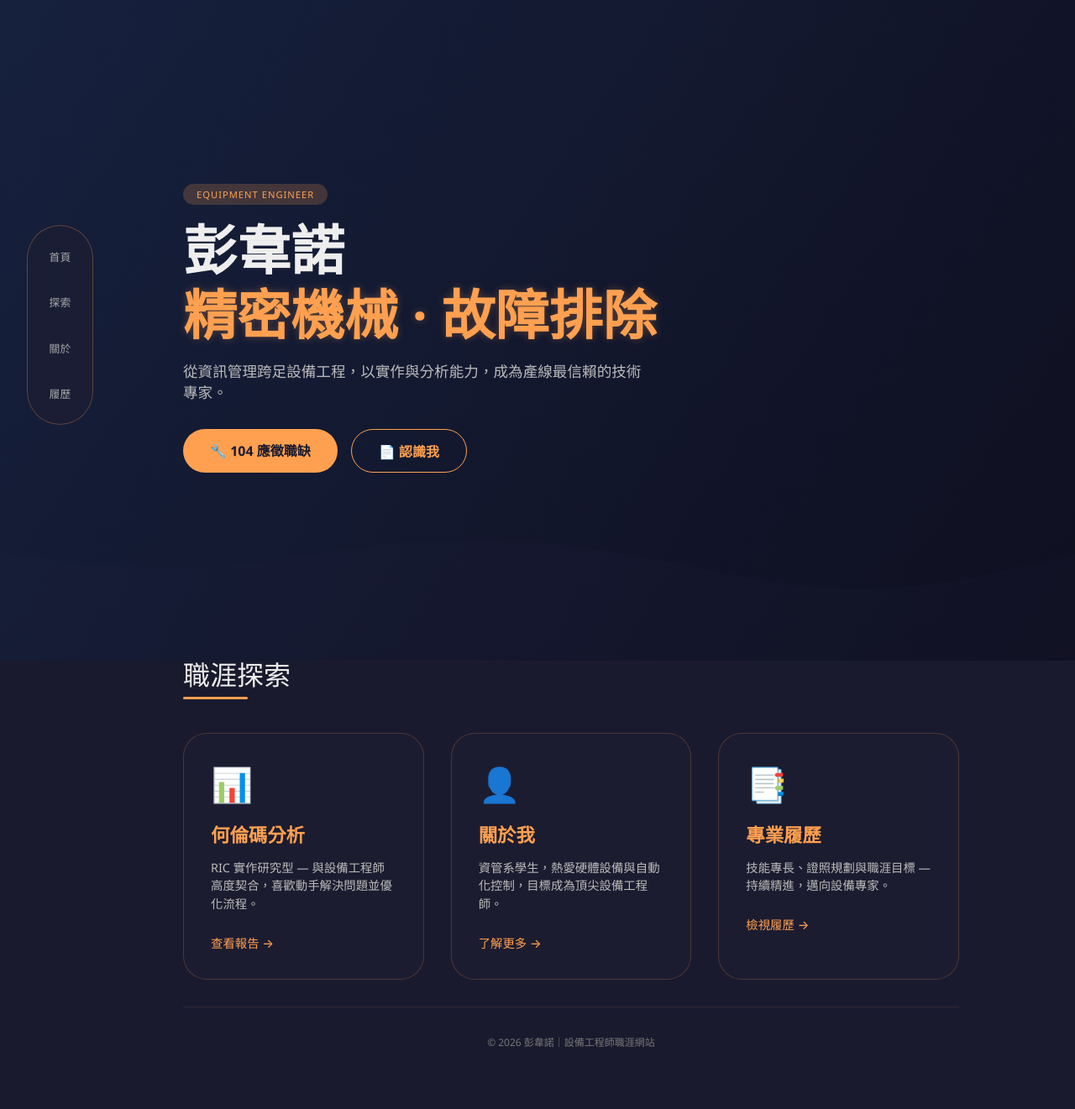
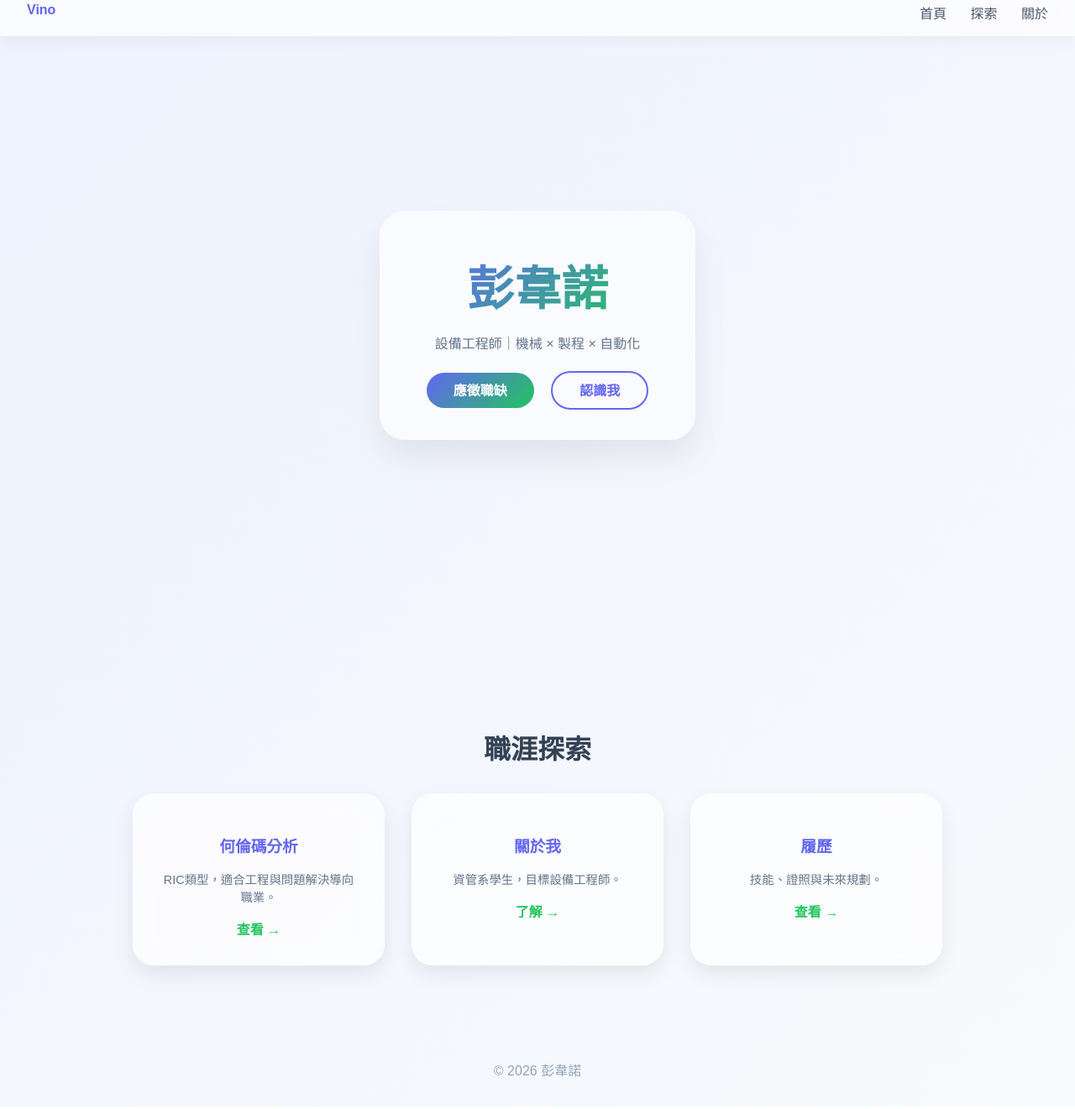
Before and after one commit to vinopeng95-dev/mis-career-website, a plain HTML site: page index.html in a window 1280 px wide. Shown: the part 13-1334 px from the top of the page at 84% size. Drawn offline with Linux system fonts and the light colour scheme.

Commit message:
Update index.html

```diff
--- a/index.html
+++ b/index.html
@@ -4,6 +4,7 @@
 <meta charset="UTF-8">
 <meta name="viewport" content="width=device-width, initial-scale=1.0">
 <title>彭韋諾｜設備工程師</title>
+
 <style>
 * {
     margin: 0;
@@ -12,302 +13,212 @@
 }
 
 body {
-    font-family: 'Segoe UI', 'Noto Sans TC', system-ui, -apple-system, sans-serif;
-    background: #1a1a2e;
-    color: #eee;
+    font-family: 'Noto Sans TC', sans-serif;
+    background: linear-gradient(135deg, #eef2ff, #f8fafc);
+    color: #1e293b;
 }
 
-/* 動態波浪背景 */
-.wave-bg {
+/* NAV */
+nav {
     position: fixed;
-    bottom: 0;
-    left: 0;
     width: 100%;
-    height: 100%;
-    z-index: -2;
-    background: linear-gradient(125deg, #16213e 0%, #0f0f1f 100%);
+    display: flex;
+    justify-content: space-between;
+    padding: 1rem 2rem;
+    background: rgba(255,255,255,0.7);
+    backdrop-filter: blur(10px);
+    box-shadow: 0 4px 20px rgba(0,0,0,0.05);
 }
 
-.wave-bg svg {
-    position: absolute;
-    bottom: 0;
-    left: 0;
-    width: 100%;
-    height: 40%;
-    opacity: 0.25;
-}
-
-/* 導航 - 側邊垂直式 */
-nav {
-    position: fixed;
-    left: 2rem;
-    top: 50%;
-    transform: translateY(-50%);
-    display: flex;
-    flex-direction: column;
-    gap: 1.2rem;
-    z-index: 100;
-    background: rgba(30, 30, 50, 0.6);
-    backdrop-filter: blur(12px);
-    padding: 1.2rem 0.8rem;
-    border-radius: 60px;
-    border: 1px solid rgba(255, 160, 80, 0.3);
+nav .logo {
+    font-weight: bold;
+    color: #6366f1;
 }
 
 nav a {
-    color: #aaa;
+    margin-left: 1.5rem;
     text-decoration: none;
-    font-size: 0.8rem;
-    writing-mode: horizontal-tb;
-    padding: 0.5rem 0.8rem;
-    border-radius: 40px;
-    transition: 0.25s;
-    text-align: center;
-    font-weight: 500;
+    color: #475569;
+    transition: 0.3s;
 }
 
 nav a:hover {
-    color: #ffa050;
-    background: rgba(255, 160, 80, 0.15);
+    color: #6366f1;
 }
 
-/* 主內容 */
-.main {
-    max-width: 1100px;
-    margin: 0 auto;
-    padding: 4rem 3rem 4rem 8rem;
+/* HERO */
+.hero {
+    min-height: 100vh;
+    display: flex;
+    align-items: center;
+    justify-content: center;
+    padding: 2rem;
 }
 
-/* Hero 區塊 */
-.hero {
-    min-height: 85vh;
-    display: flex;
-    flex-direction: column;
-    justify-content: center;
-}
-
-.hero-badge {
-    background: rgba(255, 160, 80, 0.2);
-    display: inline-block;
-    padding: 0.3rem 1rem;
-    border-radius: 40px;
-    font-size: 0.7rem;
-    color: #ffa050;
-    letter-spacing: 1px;
-    margin-bottom: 1rem;
-    width: fit-content;
+.hero-box {
+    background: rgba(255,255,255,0.6);
+    backdrop-filter: blur(20px);
+    border-radius: 30px;
+    padding: 3rem;
+    text-align: center;
+    box-shadow: 0 20px 40px rgba(0,0,0,0.08);
 }
 
 .hero h1 {
-    font-size: 4rem;
-    font-weight: 800;
-    line-height: 1.2;
-    margin-bottom: 1rem;
+    font-size: 3.5rem;
+    background: linear-gradient(135deg, #6366f1, #22c55e);
+    -webkit-background-clip: text;
+    color: transparent;
 }
 
-.hero h1 span {
-    color: #ffa050;
-    text-shadow: 0 0 10px rgba(255, 160, 80, 0.3);
+.hero p {
+    margin: 1rem 0 2rem;
+    color: #64748b;
 }
 
-.hero-desc {
-    font-size: 1.1rem;
-    color: #bbb;
-    max-width: 550px;
-    margin-bottom: 2rem;
+/* BUTTON */
+.btn {
+    padding: 0.8rem 2rem;
+    border-radius: 50px;
+    margin: 0 0.5rem;
+    text-decoration: none;
+    font-weight: bold;
+    transition: 0.3s;
 }
 
-.btn-group {
+.btn-primary {
+    background: linear-gradient(135deg, #6366f1, #22c55e);
+    color: white;
+}
+
+.btn-primary:hover {
+    transform: translateY(-3px);
+    box-shadow: 0 10px 20px rgba(99,102,241,0.3);
+}
+
+.btn-outline {
+    border: 2px solid #6366f1;
+    color: #6366f1;
+}
+
+.btn-outline:hover {
+    background: #6366f1;
+    color: white;
+}
+
+/* SECTION */
+.section {
+    padding: 5rem 2rem;
+    text-align: center;
+}
+
+.section h2 {
+    font-size: 2rem;
+    margin-bottom: 2rem;
+    color: #334155;
+}
+
+/* CARDS */
+.cards {
     display: flex;
-    gap: 1rem;
+    gap: 2rem;
+    justify-content: center;
     flex-wrap: wrap;
 }
 
-.btn {
-    padding: 0.8rem 2rem;
-    border-radius: 50px;
-    text-decoration: none;
-    font-weight: 600;
-    transition: 0.25s;
-}
-
-.btn-primary {
-    background: #ffa050;
-    color: #1a1a2e;
-    border: none;
-}
-
-.btn-primary:hover {
-    background: #ff8c2a;
-    transform: translateY(-2px);
-    box-shadow: 0 8px 20px rgba(255, 160, 80, 0.3);
-}
-
-.btn-outline {
-    border: 1.5px solid #ffa050;
-    color: #ffa050;
-    background: transparent;
-}
-
-.btn-outline:hover {
-    background: rgba(255, 160, 80, 0.1);
-    transform: translateY(-2px);
-}
-
-/* 卡片區 */
-.section-title {
-    font-size: 2rem;
-    margin: 3rem 0 2rem;
-    position: relative;
-    display: inline-block;
-}
-
-.section-title::after {
-    content: '';
-    position: absolute;
-    bottom: -8px;
-    left: 0;
-    width: 60%;
-    height: 3px;
-    background: #ffa050;
-    border-radius: 3px;
-}
-
-.cards {
-    display: grid;
-    grid-template-columns: repeat(auto-fit, minmax(280px, 1fr));
-    gap: 2rem;
-    margin-top: 1rem;
-}
-
 .card {
-    background: rgba(30, 30, 50, 0.7);
-    backdrop-filter: blur(8px);
-    border-radius: 28px;
+    width: 300px;
     padding: 2rem;
-    border: 1px solid rgba(255, 160, 80, 0.2);
+    border-radius: 25px;
+    background: rgba(255,255,255,0.7);
+    backdrop-filter: blur(15px);
+    box-shadow: 0 10px 25px rgba(0,0,0,0.08);
     transition: 0.3s;
 }
 
 .card:hover {
-    transform: translateY(-8px);
-    border-color: rgba(255, 160, 80, 0.6);
-    background: rgba(40, 40, 65, 0.8);
-}
-
-.card-icon {
-    font-size: 2.5rem;
-    margin-bottom: 1rem;
+    transform: translateY(-10px) scale(1.03);
 }
 
 .card h3 {
-    font-size: 1.4rem;
-    margin-bottom: 0.8rem;
-    color: #ffa050;
+    color: #6366f1;
+    margin: 1rem 0;
 }
 
 .card p {
-    color: #bbb;
-    line-height: 1.5;
-    margin-bottom: 1.5rem;
     font-size: 0.9rem;
+    color: #64748b;
 }
 
-.card-link {
-    display: inline-flex;
-    align-items: center;
-    gap: 0.5rem;
-    color: #ffa050;
+.card a {
+    display: inline-block;
+    margin-top: 1rem;
+    color: #22c55e;
     text-decoration: none;
-    font-weight: 500;
-    font-size: 0.9rem;
+    font-weight: bold;
 }
 
-.card-link:hover {
-    gap: 0.8rem;
-}
-
+/* FOOTER */
 footer {
     text-align: center;
     padding: 2rem;
-    color: #777;
-    font-size: 0.75rem;
-    border-top: 1px solid rgba(255, 160, 80, 0.1);
-    margin-top: 2rem;
+    color: #94a3b8;
 }
 
-@media (max-width: 768px) {
-    nav {
-        position: fixed;
-        bottom: 1rem;
-        top: auto;
-        left: 50%;
-        transform: translateX(-50%);
-        flex-direction: row;
-        background: rgba(30, 30, 50, 0.9);
-        padding: 0.5rem 1rem;
-        gap: 0.5rem;
-    }
-    .main {
-        padding: 2rem 1.5rem;
-    }
-    .hero h1 {
-        font-size: 2.5rem;
-    }
+/* RWD */
+@media(max-width:768px){
+    .hero h1 { font-size: 2.2rem; }
 }
 </style>
 </head>
+
 <body>
 
-<div class="wave-bg">
-    <svg viewBox="0 0 1440 320" preserveAspectRatio="none">
-        <path fill="#2a2a4a" fill-opacity="0.4" d="M0,192L48,197.3C96,203,192,213,288,208C384,203,480,181,576,176C672,171,768,181,864,197.3C960,213,1056,235,1152,234.7C1248,235,1344,213,1392,202.7L1440,192L1440,320L1392,320C1344,320,1248,320,1152,320C1056,320,960,320,864,320C768,320,672,320,576,320C480,320,384,320,288,320C192,320,96,320,48,320L0,320Z"></path>
-    </svg>
-</div>
-
 <nav>
-    <a href="#home">首頁</a>
-    <a href="#explore">探索</a>
-    <a href="about.html">關於</a>
-    <a href="resume.html">履歷</a>
+    <div class="logo">Vino</div>
+    <div>
+        <a href="#home">首頁</a>
+        <a href="#explore">探索</a>
+        <a href="about.html">關於</a>
+    </div>
 </nav>
 
-<div class="main" id="home">
-    <div class="hero">
-        <div class="hero-badge">EQUIPMENT ENGINEER</div>
-        <h1>彭韋諾<br><span>精密機械 · 故障排除</span></h1>
-        <div class="hero-desc">從資訊管理跨足設備工程，以實作與分析能力，成為產線最信賴的技術專家。</div>
-        <div class="btn-group">
-            <a href="https://www.104.com.tw/job/90jbl?jobsource=index_s" target="_blank" class="btn btn-primary">🔧 104 應徵職缺</a>
-            <a href="about.html" class="btn btn-outline">📄 認識我</a>
+<section class="hero" id="home">
+    <div class="hero-box">
+        <h1>彭韋諾</h1>
+        <p>設備工程師｜機械 × 製程 × 自動化</p>
+        <a href="#" class="btn btn-primary">應徵職缺</a>
+        <a href="about.html" class="btn btn-outline">認識我</a>
+    </div>
+</section>
+
+<section class="section" id="explore">
+    <h2>職涯探索</h2>
+
+    <div class="cards">
+        <div class="card">
+            <h3>何倫碼分析</h3>
+            <p>RIC類型，適合工程與問題解決導向職業。</p>
+            <a href="holland.html">查看 →</a>
+        </div>
+
+        <div class="card">
+            <h3>關於我</h3>
+            <p>資管系學生，目標設備工程師。</p>
+            <a href="about.html">了解 →</a>
+        </div>
+
+        <div class="card">
+            <h3>履歷</h3>
+            <p>技能、證照與未來規劃。</p>
+            <a href="resume.html">查看 →</a>
         </div>
     </div>
+</section>
 
-    <div class="section-title" id="explore">職涯探索</div>
-    <div class="cards">
-        <div class="card">
-            <div class="card-icon">📊</div>
-            <h3>何倫碼分析</h3>
-            <p>RIC 實作研究型 — 與設備工程師高度契合，喜歡動手解決問題並優化流程。</p>
-            <a href="holland.html" class="card-link">查看報告 →</a>
-        </div>
-        <div class="card">
-            <div class="card-icon">👤</div>
-            <h3>關於我</h3>
-            <p>資管系學生，熱愛硬體設備與自動化控制，目標成為頂尖設備工程師。</p>
-            <a href="about.html" class="card-link">了解更多 →</a>
-        </div>
-        <div class="card">
-            <div class="card-icon">📑</div>
-            <h3>專業履歷</h3>
-            <p>技能專長、證照規劃與職涯目標 — 持續精進，邁向設備專家。</p>
-            <a href="resume.html" class="card-link">檢視履歷 →</a>
-        </div>
-    </div>
+<footer>
+    © 2026 彭韋諾
+</footer>
 
-    <footer>
-        <p>© 2026 彭韋諾｜設備工程師職涯網站</p>
-    </footer>
-</div>
 </body>
 </html>
```
